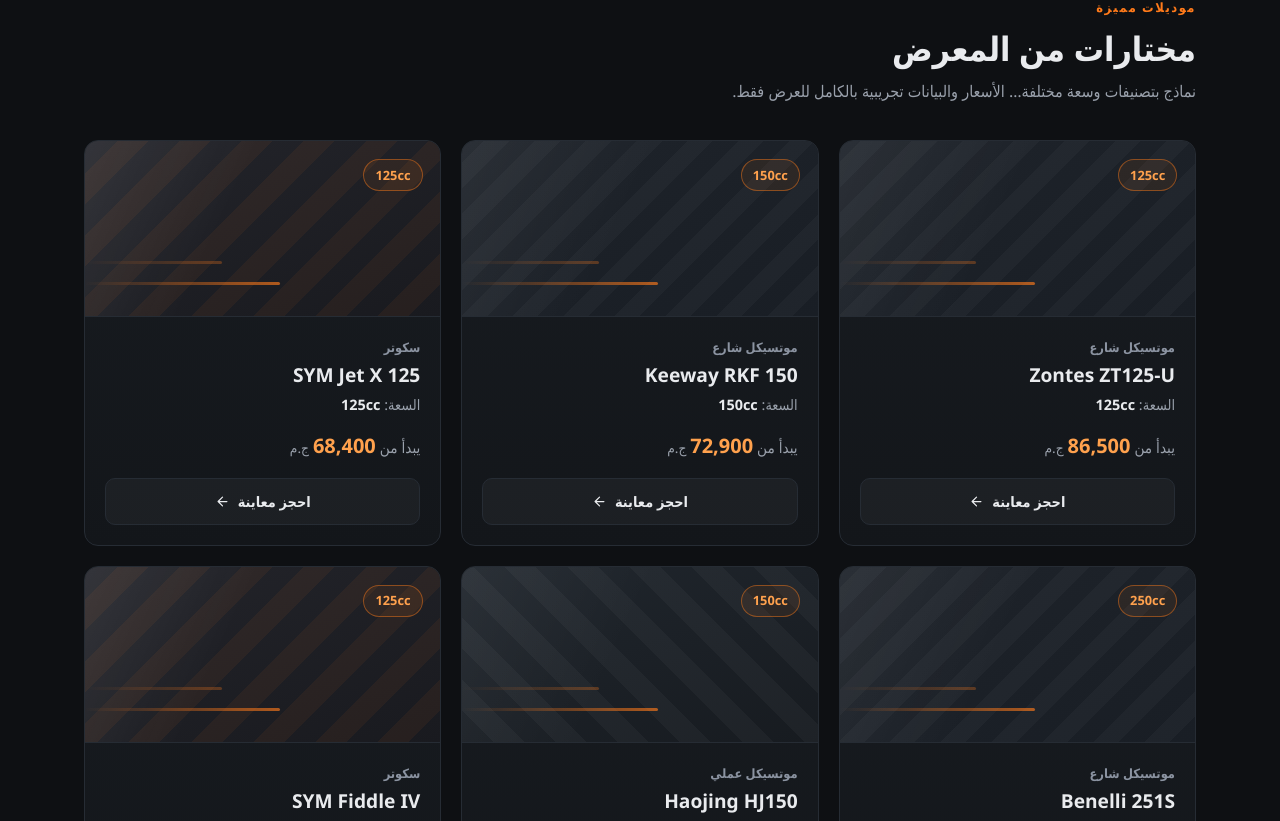
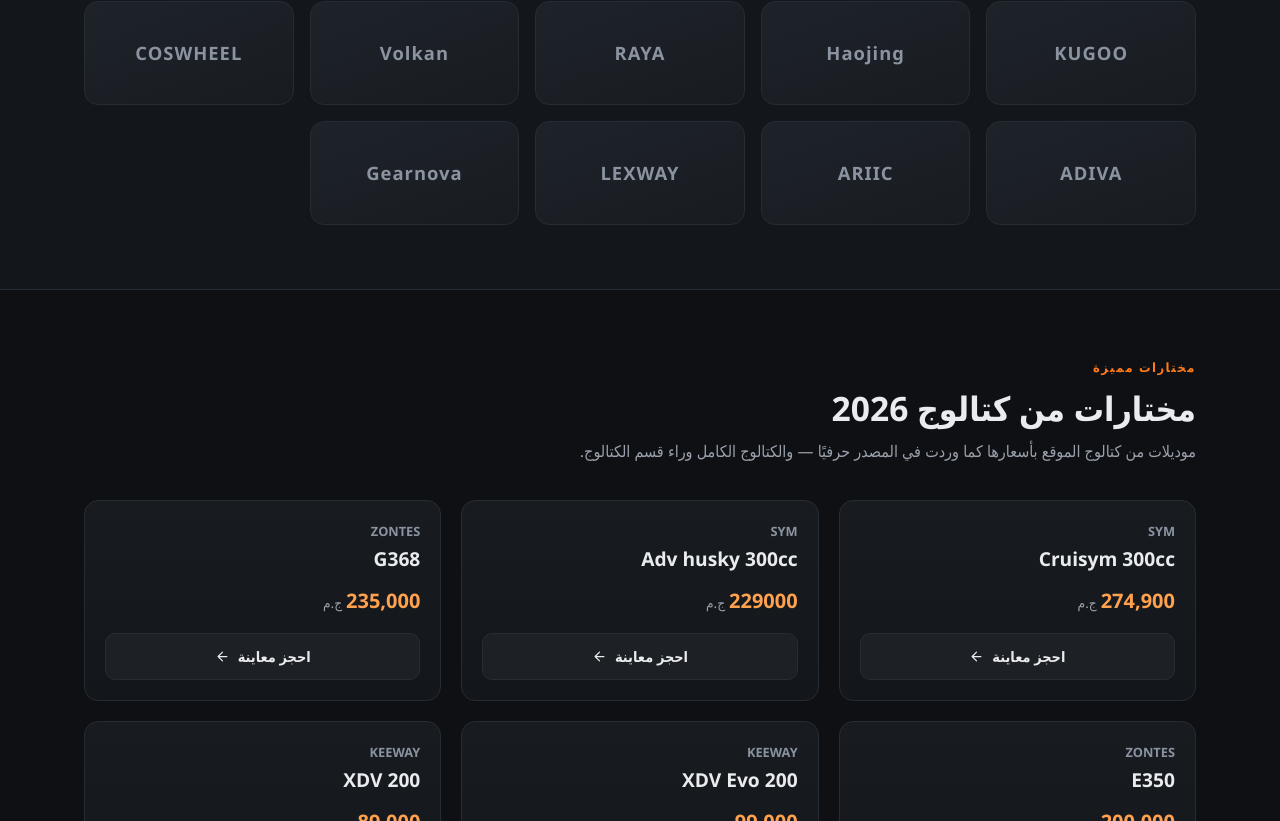
Before and after one commit to AhmeddSamii21/motohub-egypt, a React (Vite) app: page / in a window 1280 px wide. Shown: the part 1099-1920 px from the top of the page. Built offline with nearby package versions, Linux system fonts and the light colour scheme.

Commit message:
feat: purge legacy demo data and power featured models from real catalog

```diff
--- a/src/components/Brands.jsx
+++ b/src/components/Brands.jsx
@@ -8,7 +8,7 @@
         <div className="section-head brands-head">
           <p className="section-kicker">الماركات</p>
           <h2 className="section-title">ماركات داخل المعرض</h2>
-          <p className="brands-note">أسماء العارضة تجريبية لأغراض العرض فقط ولا تعني أي ارتباط رسمي.</p>
+          <p className="brands-note">أسماء الماركات كما وردت في قائمة أسعار 2026 — دون أي ارتباط رسمي بعلامات تجارية.</p>
         </div>
 
         <ul className="brands-list">
--- a/src/components/Catalog.css
+++ b/src/components/Catalog.css
@@ -11,7 +11,8 @@
   display: flex;
   flex-direction: column;
   gap: 0.4rem;
-  flex: 1 1 15rem;
+  flex: 1 1 12rem;
+  min-width: min(11rem, 100%);
 }
 
 .catalog-field-label {
--- a/src/components/Catalog.jsx
+++ b/src/components/Catalog.jsx
@@ -1,31 +1,105 @@
 import { useState } from 'react'
 import { CATALOG } from '../data/catalog'
-import { storeRequestedModel } from '../data/requestedModel'
+import { storeRequestedModel, REQUESTED_MODEL_EVENT } from '../data/requestedModel'
 import './Catalog.css'
 
 const ALL_BRANDS = 'all'
 
+/**
+ * أسعار الكتالوج نصوص كما وردت في المصدر ("69,700" أو "229000") — تُحوَّل للأرقام
+ * للترتيب/التصفية فقط، والنص الأصلي يبقى كما هو للعرض.
+ */
+function parsePrice(price) {
+  return Number(String(price).replace(/,/g, ''))
+}
+
+const PRICE_FILTERS = {
+  all: () => true,
+  under60: (num) => num < 60000,
+  '60to100': (num) => num >= 60000 && num <= 100000,
+  above100: (num) => num > 100000,
+}
+
+function sortModels(models, sort) {
+  if (sort === 'asc') return [...models].sort((a, b) => parsePrice(a.price) - parsePrice(b.price))
+  if (sort === 'desc') return [...models].sort((a, b) => parsePrice(b.price) - parsePrice(a.price))
+  return models // الترتيب الأصلي كما في المصدر
+}
+
+function ModelCard({ brand, model }) {
+  return (
+    <li className="catalog-card">
+      <p className="catalog-card-brand">{brand}</p>
+      <h4 className="catalog-card-name">{model.name}</h4>
+      <p className="catalog-card-price">
+        <b>{model.price}</b> <span>ج.م</span>
+      </p>
+      <a
+        href="#book"
+        className="catalog-card-cta"
+        onClick={() => {
+          storeRequestedModel(model.name)
+          // حدث مخصص: الضغط على نفس الهاش (#book مجددًا) لا يُطلق hashchange
+          window.dispatchEvent(new CustomEvent(REQUESTED_MODEL_EVENT))
+        }}
+      >
+        احجز معاينة
+        <svg
+          viewBox="0 0 24 24"
+          width="15"
+          height="15"
+          fill="none"
+          stroke="currentColor"
+          strokeWidth="2"
+          strokeLinecap="round"
+          strokeLinejoin="round"
+          aria-hidden="true"
+        >
+          <path d="M19 12H5m7-7l-7 7 7 7" />
+        </svg>
+      </a>
+    </li>
+  )
+}
+
 function Catalog() {
   const [brand, setBrand] = useState(ALL_BRANDS)
   const [query, setQuery] = useState('')
+  const [priceRange, setPriceRange] = useState('all')
+  const [sort, setSort] = useState('default')
 
   const normalizedQuery = query.trim().toLowerCase()
 
   const visibleGroups = CATALOG.filter((group) => brand === ALL_BRANDS || group.brand === brand)
-    .map((group) => ({
-      ...group,
-      models: group.models.filter((model) => model.name.toLowerCase().includes(normalizedQuery)),
-    }))
+    .map((group) => {
+      let models = group.models.filter((model) => model.name.toLowerCase().includes(normalizedQuery))
+      if (priceRange !== 'all') {
+        models = models.filter((model) => PRICE_FILTERS[priceRange](parsePrice(model.price)))
+      }
+      models = sortModels(models, sort)
+      return { ...group, models }
+    })
     .filter((group) => group.models.length > 0)
 
   const visibleCount = visibleGroups.reduce((sum, group) => sum + group.models.length, 0)
 
+  // عند تفعيل ترتيب سعري: قائمة واحدة مسطحة مرتبة عالميًا (البطاقة تعرض اسم الماركة دائمًا)
+  const sortedFlatModels = sortModels(
+    visibleGroups.flatMap((group) =>
+      group.models.map((model) => ({ ...model, brand: group.brand }))
+    ),
+    sort
+  )
+
   const resetFilters = () => {
     setBrand(ALL_BRANDS)
     setQuery('')
+    setPriceRange('all')
+    setSort('default')
   }
 
-  const hasFilters = brand !== ALL_BRANDS || query.trim() !== ''
+  const hasFilters =
+    brand !== ALL_BRANDS || query.trim() !== '' || priceRange !== 'all' || sort !== 'default'
 
   return (
     <section className="section catalog" id="catalog">
@@ -65,6 +139,33 @@
               ))}
             </select>
           </label>
+
+          <label className="catalog-field">
+            <span className="catalog-field-label">نطاق السعر</span>
+            <select
+              className="catalog-select"
+              value={priceRange}
+              onChange={(event) => setPriceRange(event.target.value)}
+            >
+              <option value="all">كل الأسعار</option>
+              <option value="under60">أقل من 60 ألف ج.م</option>
+              <option value="60to100">60 إلى 100 ألف ج.م</option>
+              <option value="above100">أعلى من 100 ألف ج.م</option>
+            </select>
+          </label>
+
+          <label className="catalog-field">
+            <span className="catalog-field-label">الترتيب حسب السعر</span>
+            <select
+              className="catalog-select"
+              value={sort}
+              onChange={(event) => setSort(event.target.value)}
+            >
+              <option value="default">الترتيب الأصلي</option>
+              <option value="asc">من الأقل للأعلى</option>
+              <option value="desc">من الأعلى للأقل</option>
+            </select>
+          </label>
         </div>
 
         <p className="catalog-results" aria-live="polite">
@@ -83,7 +184,7 @@
               </button>
             )}
           </div>
-        ) : (
+        ) : sort === 'default' ? (
           <div className="catalog-groups">
             {visibleGroups.map((group) => (
               <div className="catalog-group" key={group.brand}>
@@ -93,37 +194,25 @@
                 </h3>
                 <ul className="catalog-grid">
                   {group.models.map((model) => (
-                    <li className="catalog-card" key={`${group.brand}-${model.name}`}>
-                      <p className="catalog-card-brand">{group.brand}</p>
-                      <h4 className="catalog-card-name">{model.name}</h4>
-                      <p className="catalog-card-price">
-                        <b>{model.price}</b> <span>ج.م</span>
-                      </p>
-                      <a
-                        href="#book"
-                        className="catalog-card-cta"
-                        onClick={() => storeRequestedModel(model.name)}
-                      >
-                        احجز معاينة
-                        <svg
-                          viewBox="0 0 24 24"
-                          width="15"
-                          height="15"
-                          fill="none"
-                          stroke="currentColor"
-                          strokeWidth="2"
-                          strokeLinecap="round"
-                          strokeLinejoin="round"
-                          aria-hidden="true"
-                        >
-                          <path d="M19 12H5m7-7l-7 7 7 7" />
-                        </svg>
-                      </a>
-                    </li>
+                    <ModelCard key={model.name} brand={group.brand} model={model} />
                   ))}
                 </ul>
               </div>
             ))}
+          </div>
+        ) : (
+          <div className="catalog-groups">
+            <div className="catalog-group">
+              <h3 className="catalog-brand">
+                {sort === 'asc' ? 'مرتبة من الأقل للأعلى' : 'مرتبة من الأعلى للأقل'}
+                <span className="catalog-brand-count">{visibleCount}</span>
+              </h3>
+              <ul className="catalog-grid">
+                {sortedFlatModels.map((model) => (
+                  <ModelCard key={model.name} brand={model.brand} model={model} />
+                ))}
+              </ul>
+            </div>
           </div>
         )}
 
--- a/src/components/FeaturedModels.jsx
+++ b/src/components/FeaturedModels.jsx
@@ -1,43 +1,71 @@
-import { FEATURED_MODELS, formatPrice } from '../data/content'
+import { CATALOG } from '../data/catalog'
+import { storeRequestedModel, REQUESTED_MODEL_EVENT } from '../data/requestedModel'
 import './FeaturedModels.css'
+
+/**
+ * مختارات المعرض مشتقة حصريًا من الكتالوج المُتحقَّق منه:
+ * أعلى موديلين سعرًا من كل ماركة من الماركات الثلاث المطروحة هنا.
+ * الأسماء والأسعار تُعرض حرفيًا كما في قائمة أسعار 2026 — لا مواصفات ولا سنة ولا أي حقل مخترع.
+ * الانتقاء بمعيار سعري محدد (قابل للفحص) — لا ادعاء بشعبية أو توافر.
+ */
+const FEATURED_BRANDS = ['SYM', 'ZONTES', 'KEEWAY']
+const TOP_PER_BRAND = 2
+
+const parsePrice = (price) => Number(String(price).replace(/,/g, ''))
+
+const FEATURED = FEATURED_BRANDS.flatMap((brand) => {
+  const group = CATALOG.find((g) => g.brand === brand)
+  if (!group) return []
+  return [...group.models]
+    .sort((a, b) => parsePrice(b.price) - parsePrice(a.price))
+    .slice(0, TOP_PER_BRAND)
+    .map((model) => ({ brand: group.brand, ...model }))
+})
 
 function FeaturedModels() {
   return (
     <section className="section models" id="models">
       <div className="container">
         <div className="section-head">
-          <p className="section-kicker">موديلات مميزة</p>
-          <h2 className="section-title">مختارات من المعرض</h2>
+          <p className="section-kicker">مختارات مميزة</p>
+          <h2 className="section-title">مختارات من كتالوج 2026</h2>
           <p className="section-sub">
-            نماذج بتصنيفات وسعة مختلفة… الأسعار والبيانات تجريبية بالكامل للعرض فقط.
+            موديلات من كتالوج الموقع بأسعارها كما وردت في المصدر حرفيًا — والكتالوج الكامل وراء قسم
+            <a href="#catalog"> الكتالوج</a>.
           </p>
         </div>
 
         <div className="models-grid">
-          {FEATURED_MODELS.map((model) => (
-            <article className="model-card" key={model.id}>
-              <div className={`model-visual cat-${model.category.replace(/\s+/g, '-')}`} aria-hidden="true">
-                <span className="model-scope">{model.displacement}</span>
-                <div className="model-lines">
-                  <span />
-                  <span />
-                </div>
-              </div>
-
+          {FEATURED.map((model) => (
+            <article className="model-card" key={model.name}>
               <div className="model-body">
-                <p className="model-category">{model.category}</p>
+                <p className="model-category">{model.brand}</p>
                 <h3 className="model-name">{model.name}</h3>
-                <p className="model-spec">
-                  السعة: <b>{model.displacement}</b>
-                </p>
                 <p className="model-price">
-                  يبدأ من <b>{formatPrice(model.price)}</b> <span>ج.م</span>
+                  <b>{model.price}</b> <span>ج.م</span>
                 </p>
               </div>
 
-              <a href="#book" className="model-cta">
+              <a
+                href="#book"
+                className="model-cta"
+                onClick={() => {
+                  storeRequestedModel(model.name)
+                  window.dispatchEvent(new CustomEvent(REQUESTED_MODEL_EVENT))
+                }}
+              >
                 احجز معاينة
-                <svg viewBox="0 0 24 24" width="15" height="15" fill="none" stroke="currentColor" strokeWidth="2" strokeLinecap="round" strokeLinejoin="round" aria-hidden="true">
+                <svg
+                  viewBox="0 0 24 24"
+                  width="15"
+                  height="15"
+                  fill="none"
+                  stroke="currentColor"
+                  strokeWidth="2"
+                  strokeLinecap="round"
+                  strokeLinejoin="round"
+                  aria-hidden="true"
+                >
                   <path d="M19 12H5m7-7l-7 7 7 7" />
                 </svg>
               </a>
--- a/src/data/content.js
+++ b/src/data/content.js
@@ -1,60 +1,17 @@
 /**
- * بيانات تجريبية (Placeholder) — أرقام وأسعار غير حقيقية للأغراض التجريبية فقط.
- * لا تمثل أي ارتباط رسمي بعلامات تجارية.
+ * بيانات الموقع العامة.
+ * الكتالوج الحقيقي (أسماء وأسعار 2026 مُتحقَّق منه) يعيش في src/data/catalog.js —
+ * كل ما في هذا الملف مشتق منه أو صياغة توضيحية واضحة بلا أي أسعار أو مواصفات مخترعة.
  */
+import { CATALOG } from './catalog'
 
-export const BRANDS = [
-  { id: 'zontes', name: 'Zontes' },
-  { id: 'keeway', name: 'Keeway' },
-  { id: 'sym', name: 'SYM' },
-  { id: 'benelli', name: 'Benelli' },
-  { id: 'haojing', name: 'Haojing' },
-]
-
-export const FEATURED_MODELS = [
-  {
-    id: 'zt-125',
-    name: 'Zontes ZT125-U',
-    category: 'موتسيكل شارع',
-    displacement: '125cc',
-    price: 86500,
-  },
-  {
-    id: 'rfs-150',
-    name: 'Keeway RKF 150',
-    category: 'موتسيكل شارع',
-    displacement: '150cc',
-    price: 72900,
-  },
-  {
-    id: 'sym-jet',
-    name: 'SYM Jet X 125',
-    category: 'سكوتر',
-    displacement: '125cc',
-    price: 68400,
-  },
-  {
-    id: 'bn-251',
-    name: 'Benelli 251S',
-    category: 'موتسيكل شارع',
-    displacement: '250cc',
-    price: 149000,
-  },
-  {
-    id: 'hj-150',
-    name: 'Haojing HJ150',
-    category: 'موتسيكل عملي',
-    displacement: '150cc',
-    price: 52000,
-  },
-  {
-    id: 'sym-fiddle',
-    name: 'SYM Fiddle IV',
-    category: 'سكوتر',
-    displacement: '125cc',
-    price: 61000,
-  },
-]
+/**
+ * الماركات مشتقة ديناميكيًا من الكتالوج (أسماء حقيقية كما وردت في قائمة أسعار 2026)
+ */
+export const BRANDS = CATALOG.map((group) => ({
+  id: group.brand.toLowerCase().replace(/\s+/g, '-'),
+  name: group.brand,
+}))
 
 export const FEATURES = [
   {
@@ -78,7 +35,3 @@
     text: 'عرض توضيحي — حجز المعاينة عبر النموذج في الموقع التجريبي فقط.',
   },
 ]
-
-// أرقام لاتينية بفواصل عادية — أوضح للعرض من الفواصل العربية في بعض الخطوط
-export const formatPrice = (value) =>
-  new Intl.NumberFormat('ar-EG-u-nu-latn', { maximumFractionDigits: 0 }).format(value)
--- a/src/data/requestedModel.js
+++ b/src/data/requestedModel.js
@@ -4,6 +4,9 @@
  * القيمة حرفيًا من اسم الموديل المتوافق مع CATALOG (نفس ما تُرسله الورقة).
  */
 export const REQUESTED_MODEL_KEY = 'motohub.requestedModel'
+
+/** حدث مخصص يُطلَق عند نقر بطاقة كتالوج صراحةً — النموذج فيُحدث اختياره فورًا حتى لو كان في #book أصلًا */
+export const REQUESTED_MODEL_EVENT = 'motohub:model-requested'
 
 export function storeRequestedModel(name) {
   try {
```
Also changed, not shown: src/components/BookingForm.jsx (+20 -13 lines).
